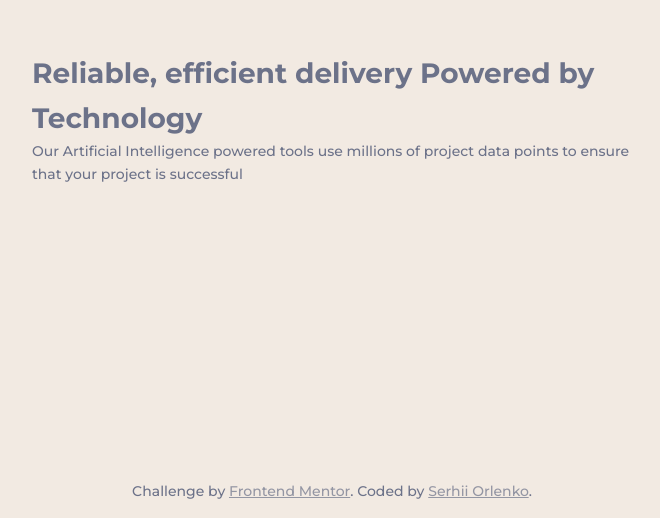
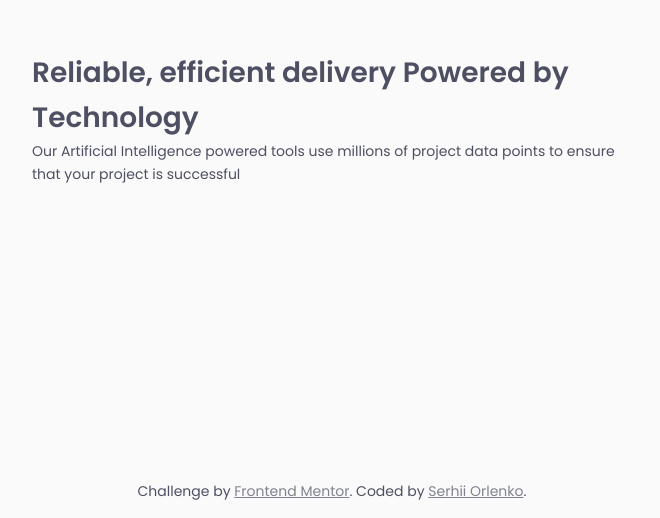
Before and after one commit to grifano/fm-06-four-card, a plain HTML site: page index.html in a window 1280 px wide. Shown: the part 282-800 px from the top of the page, without its empty margins (308-968 px from the left). Drawn offline with nearby package versions, Linux system fonts and the light colour scheme.

Commit message:
update variables

```diff
--- a/css/style.css
+++ b/css/style.css
@@ -1,41 +1,36 @@
 /*** Fonts ***/
-/* montserrat-500 - latin */
+/* poppins-200 - latin */
 @font-face {
   font-display: swap; /* Check https://developer.mozilla.org/en-US/docs/Web/CSS/@font-face/font-display for other options. */
-  font-family: 'Montserrat';
+  font-family: 'Poppins';
   font-style: normal;
-  font-weight: 500;
-  src: url('../fonts/montserrat-v26-latin-500.woff2') format('woff2'); /* Chrome 36+, Opera 23+, Firefox 39+, Safari 12+, iOS 10+ */
+  font-weight: 200;
+  src: url('../fonts/poppins-v21-latin-200.woff2') format('woff2'); /* Chrome 36+, Opera 23+, Firefox 39+, Safari 12+, iOS 10+ */
 }
-/* montserrat-700 - latin */
+/* poppins-regular - latin */
 @font-face {
   font-display: swap; /* Check https://developer.mozilla.org/en-US/docs/Web/CSS/@font-face/font-display for other options. */
-  font-family: 'Montserrat';
+  font-family: 'Poppins';
   font-style: normal;
-  font-weight: 700;
-  src: url('../fonts/montserrat-v26-latin-700.woff2') format('woff2'); /* Chrome 36+, Opera 23+, Firefox 39+, Safari 12+, iOS 10+ */
+  font-weight: 400;
+  src: url('../fonts/poppins-v21-latin-regular.woff2') format('woff2'); /* Chrome 36+, Opera 23+, Firefox 39+, Safari 12+, iOS 10+ */
 }
-/* fraunces-700 - latin */
+/* poppins-600 - latin */
 @font-face {
   font-display: swap; /* Check https://developer.mozilla.org/en-US/docs/Web/CSS/@font-face/font-display for other options. */
-  font-family: 'Fraunces';
+  font-family: 'Poppins';
   font-style: normal;
-  font-weight: 700;
-  src: url('../fonts/fraunces-v31-latin-700.woff2') format('woff2'); /* Chrome 36+, Opera 23+, Firefox 39+, Safari 12+, iOS 10+ */
+  font-weight: 600;
+  src: url('../fonts/poppins-v21-latin-600.woff2') format('woff2'); /* Chrome 36+, Opera 23+, Firefox 39+, Safari 12+, iOS 10+ */
 }
 
 /*** Variables ***/
 :root {
   /*** Colors ***/
-  --pure-white: #fff;
-  --cream-bg: #f2eae2;
-  --aurometal-saurus: #6c7289;
-  --deep-aquamarine: #3d8168;
-  --deep-aquamarine-hover: #1a4032;
-  --gunmetal: #1c232b;
+  --bg-body-color: #fafafa;
+  --text-body-color: #4d4f62;
   /*** Fonts ***/
-  --font-family: 'Montserrat', sans-serif;
-  --second-family: 'Fraunces', sans-serif;
+  --font-family: 'Poppins', sans-serif;
 }
 
 /*** Reset styles ***/
@@ -88,8 +83,8 @@ body {
   font-weight: 500;
   font-size: 14px;
   line-height: 1.6;
-  color: var(--aurometal-saurus);
-  background-color: var(--cream-bg);
+  color: var(--text-body-color);
+  background-color: var(--bg-body-color);
 }
 main {
   display: flex;
```
Also changed, not shown: fonts/fraunces-v31-latin-700.woff2 (deleted), fonts/montserrat-v26-latin-500.woff2 (deleted), fonts/montserrat-v26-latin-700.woff2 (deleted), fonts/poppins-v21-latin-200.woff2 (added), fonts/poppins-v21-latin-600.woff2 (added), fonts/poppins-v21-latin-regular.woff2 (added).
